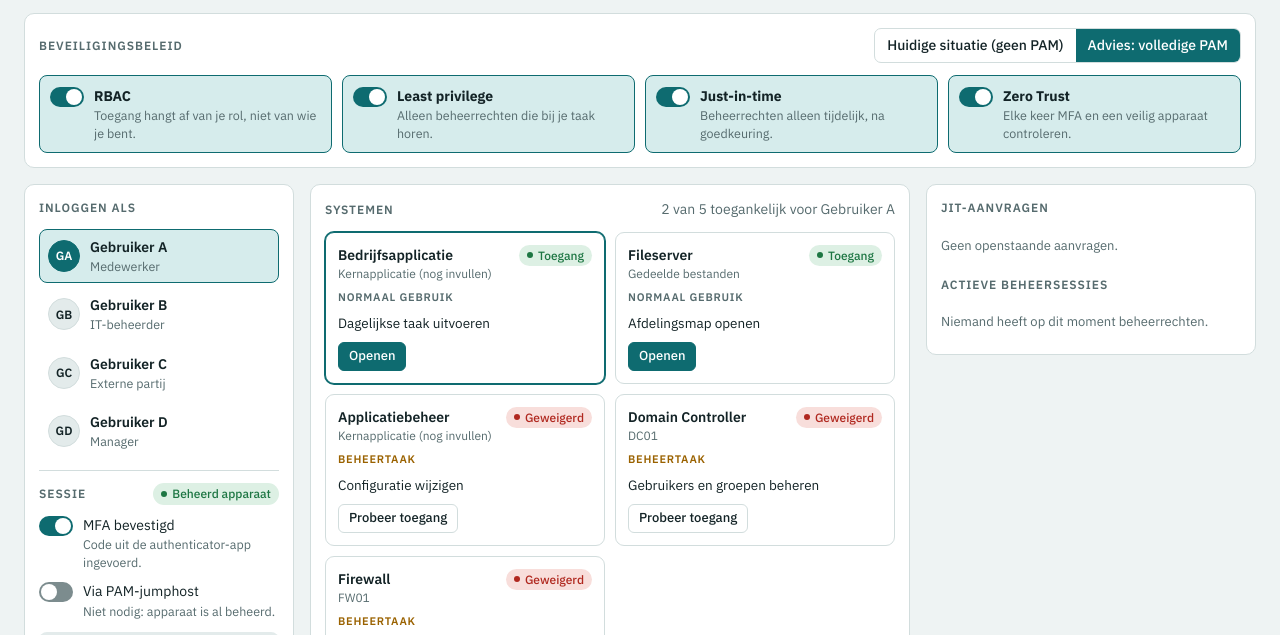
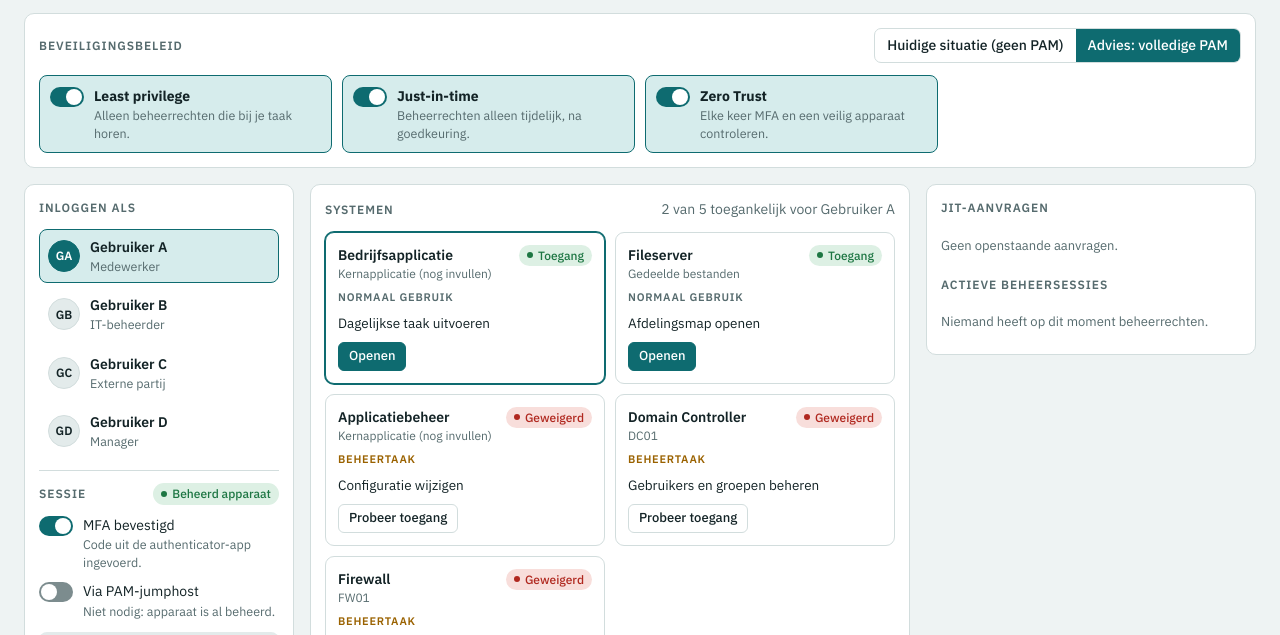
Before and after one commit to Youxze/SimulatorInfradeploy, a plain HTML site: page index.html in a window 1280 px wide. Shown: the part 107-742 px from the top of the page. Drawn offline with Linux system fonts and the light colour scheme.

Commit message:
Update index.html

```diff
--- a/index.html
+++ b/index.html
@@ -300,7 +300,6 @@ const ROLES = CONFIG.roles;
 const USERS = CONFIG.users;
 const SYSTEMS = CONFIG.systems;
 const PRINCIPLES = [
-  {k:"rbac", name:"RBAC", desc:"Toegang hangt af van je rol, niet van wie je bent."},
   {k:"polp", name:"Least privilege", desc:"Alleen beheerrechten die bij je taak horen."},
   {k:"jit",  name:"Just-in-time", desc:"Beheerrechten alleen tijdelijk, na goedkeuring."},
   {k:"zt",   name:"Zero Trust", desc:"Elke keer MFA en een veilig apparaat controleren."}
```
